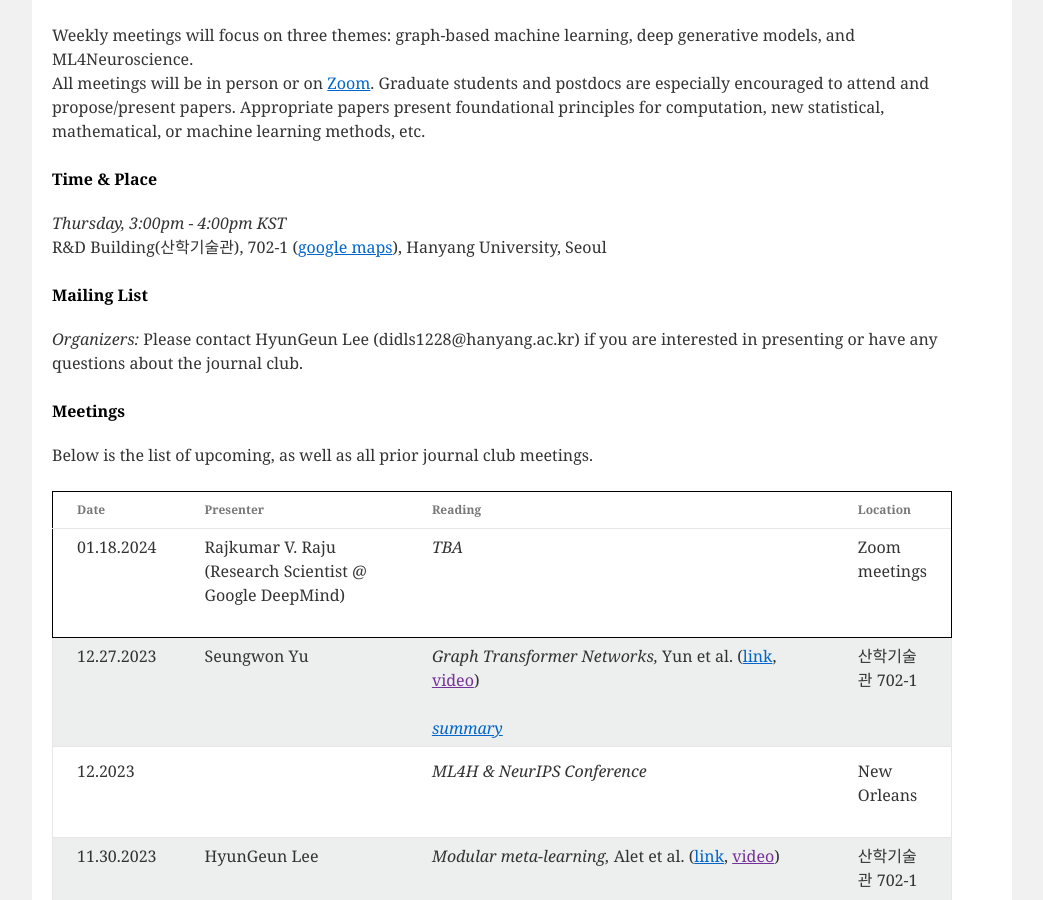
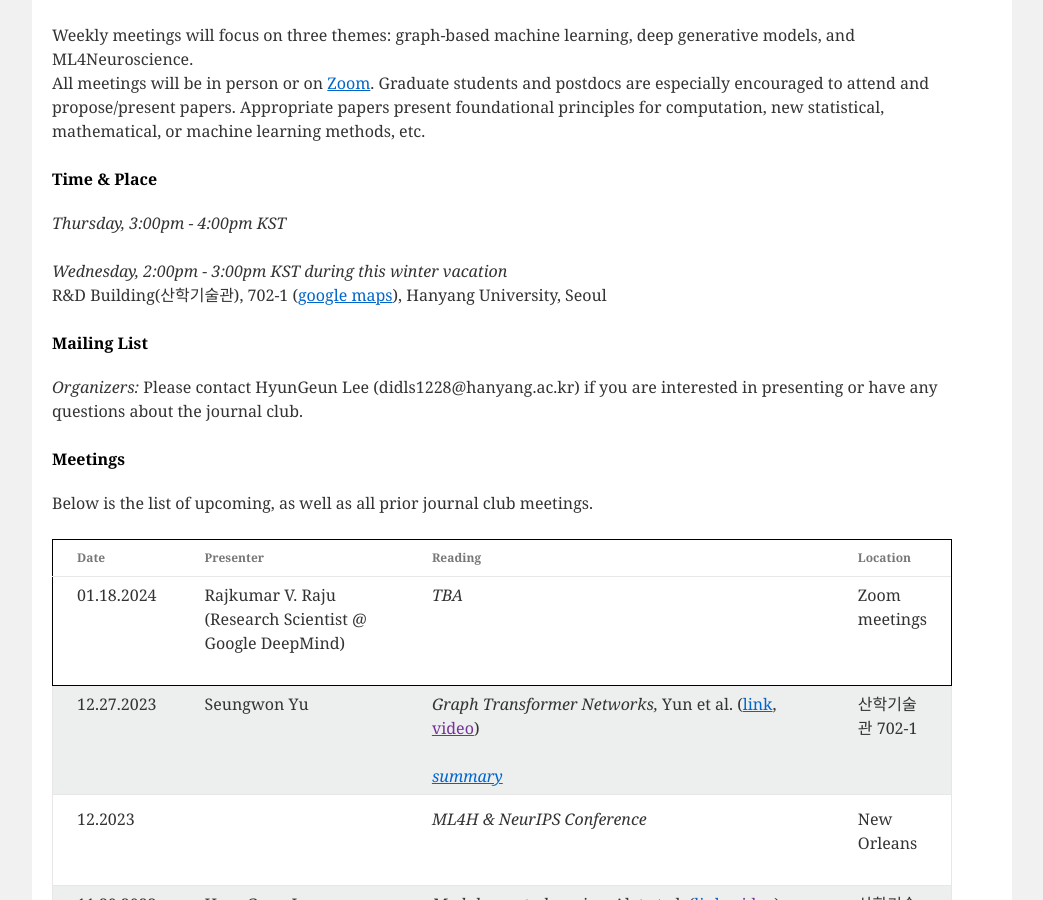
Before and after one commit to niai-lab/GraphML-JC, a Jekyll site: the page built from index.html, in a window 1280 px wide and 900 px high, scrolled down 355 px. Shown: the whole window, without its empty margins (118-1161 px from the left). Built offline with Jekyll 4.4.1, drawn with Linux system fonts in a browser that asks for light colours.

Commit message:
Update index.html

```diff
--- a/index.html
+++ b/index.html
@@ -20,6 +20,7 @@ title: Machine Learning Journal Club
 
   <h4><b>Time &amp; Place</b></h4>
   <p><i>Thursday, 3:00pm - 4:00pm KST</i><br>
+  <p><i>Wednesday, 2:00pm - 3:00pm KST during this winter vacation</i><br>
     {{site.roomH}} (<a href="{{site.roomHurl}}">google maps</a>), Hanyang University, Seoul <br>
   </p>
 
```
